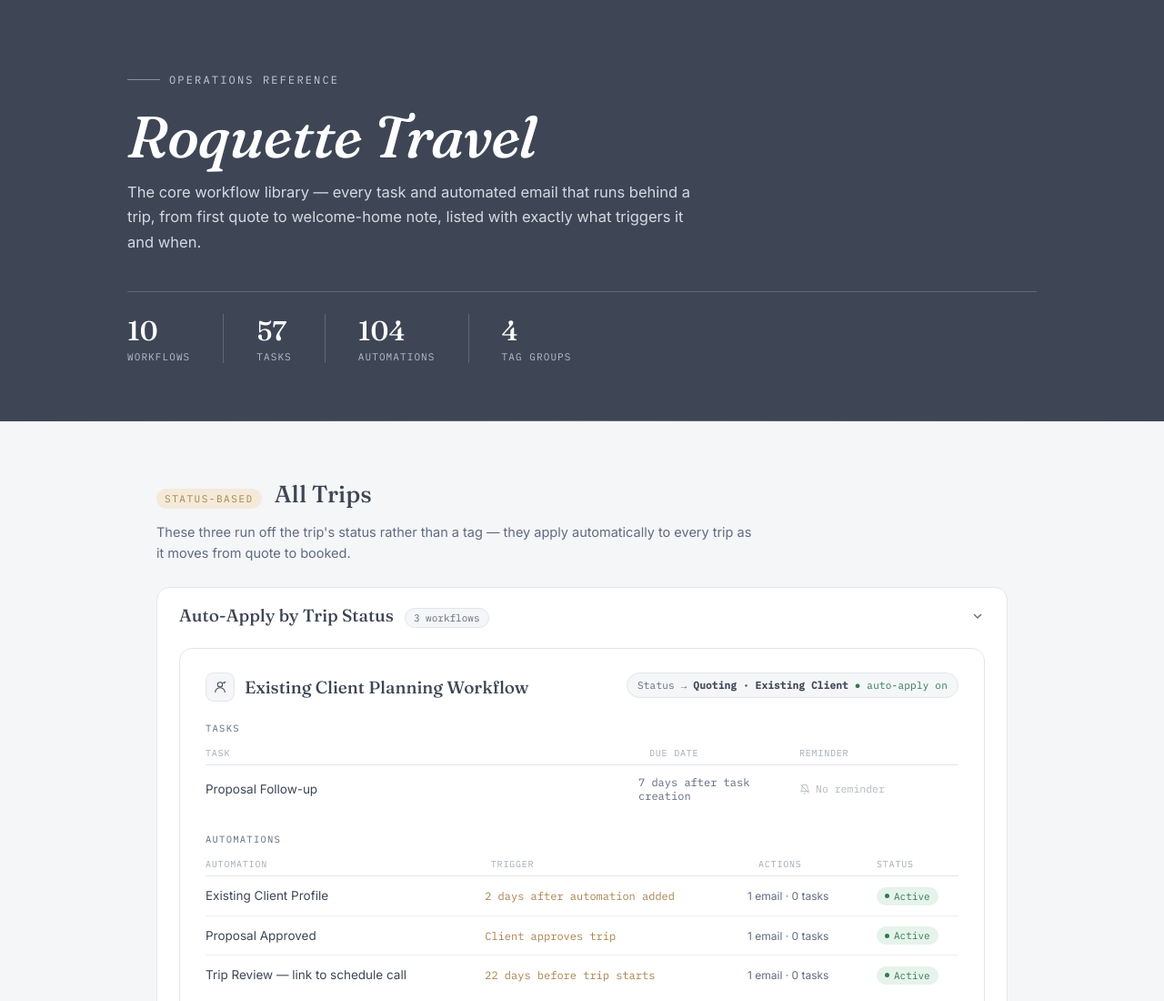
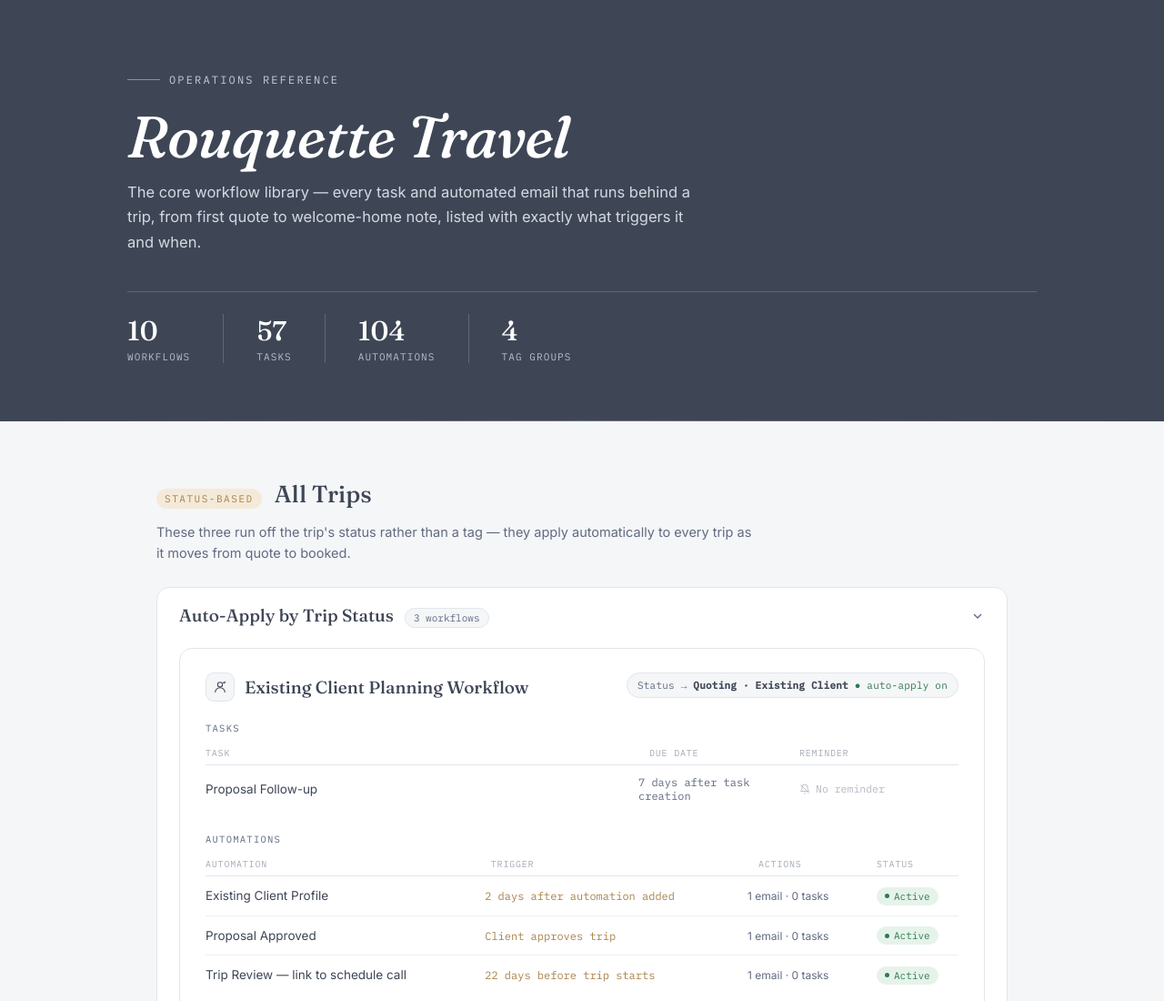
Before and after one commit to katiejehenson/roquettetravels-sop, a plain HTML site: page index.html in a window 1280 px wide. Shown: the top 1100 px of the page at 91% size. Drawn offline with Linux system fonts and the light colour scheme.

Commit message:
Update index.html

```diff
--- a/index.html
+++ b/index.html
@@ -211,7 +211,7 @@
 <header class="hero">
   <div class="hero-inner">
     <div class="eyebrow"><span class="rule"></span>Operations Reference</div>
-    <h1>Roquette Travel</h1>
+    <h1>Rouquette Travel</h1>
     <p class="lead">The core workflow library — every task and automated email that runs behind a trip, from first quote to welcome-home note, listed with exactly what triggers it and when.</p>
     <div class="hero-stats">
       <div class="stat"><div class="n">10</div><div class="l">Workflows</div></div>
```
